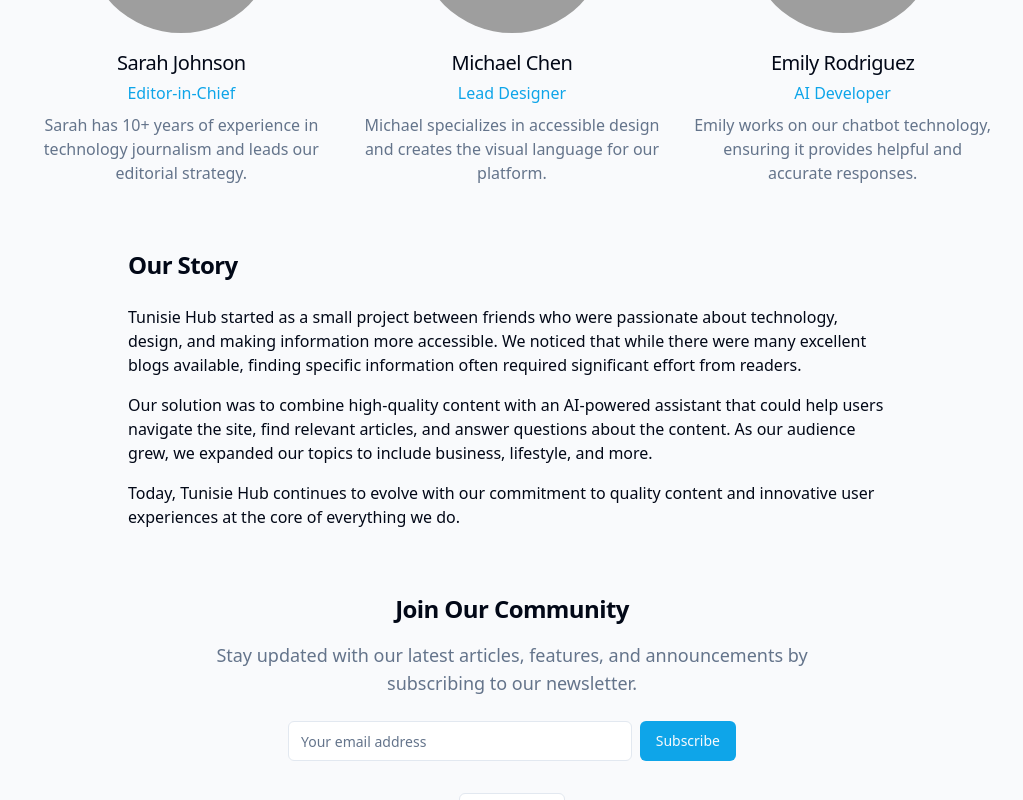
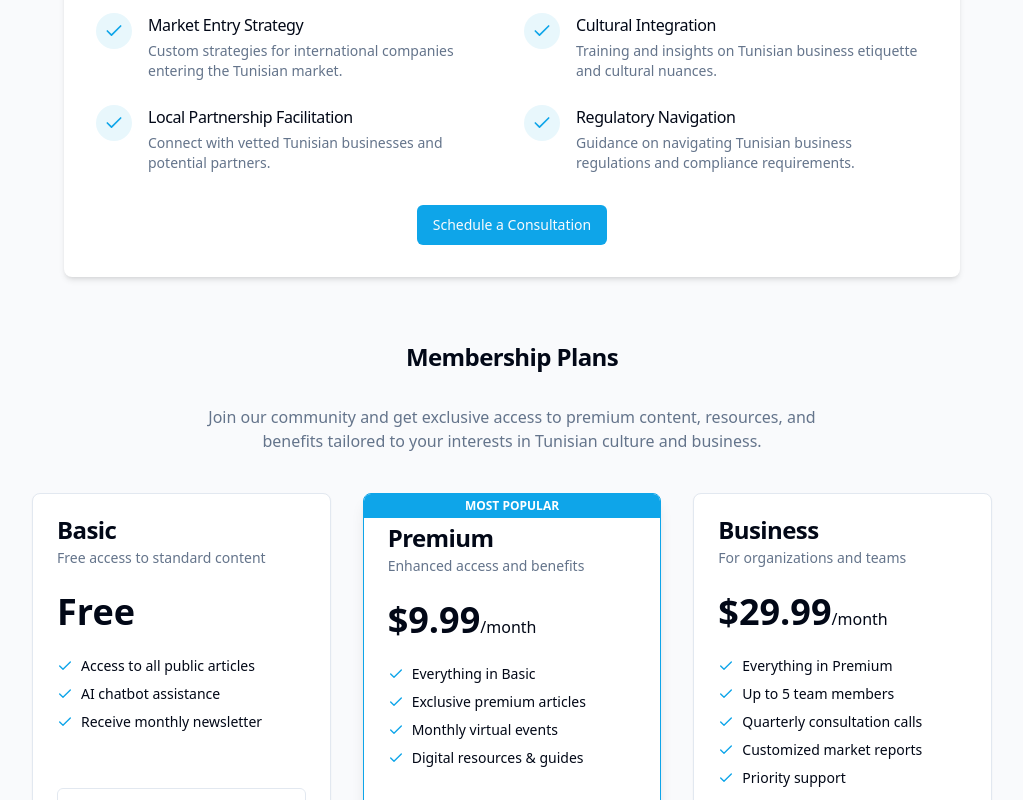
Before and after one commit to ZidiEya/blog-whisperer-chat, a React (Vite) app: page /about in a window 1280 px wide. Shown: the part 1120-1920 px from the top of the page, without its empty margins (128-1151 px from the left). Built offline with nearby package versions, Linux system fonts and the light colour scheme; grey boxes are pictures that could not be loaded.

Commit message:
Add consulting services and membership model
Added consulting services and membership model options to the website.

```diff
--- a/src/pages/About.tsx
+++ b/src/pages/About.tsx
@@ -4,6 +4,8 @@ import { Button } from '@/components/ui/button';
 import { Link } from 'react-router-dom';
 import { Avatar, AvatarImage, AvatarFallback } from '@/components/ui/avatar';
 import { AspectRatio } from '@/components/ui/aspect-ratio';
+import { Check, Users } from 'lucide-react';
+import { Card, CardContent, CardDescription, CardFooter, CardHeader, CardTitle } from '@/components/ui/card';
 
 const About = () => {
   return (
@@ -42,6 +44,192 @@ const About = () => {
                 and find exactly what they're looking for with minimal effort.
               </p>
             </div>
+          </div>
+        </section>
+
+        {/* Consulting Services section */}
+        <section className="mb-16">
+          <h2 className="text-2xl font-bold mb-8 text-center">Consulting Services</h2>
+          <div className="max-w-4xl mx-auto">
+            <div className="bg-white rounded-lg shadow-md p-8 mb-8">
+              <h3 className="text-xl font-bold mb-4 text-blog-accent">Expert Guidance for Your Tunisian Ventures</h3>
+              <p className="mb-6">
+                Leverage our deep understanding of Tunisian business landscape, culture, and market dynamics.
+                Our team of experts provides tailored consulting services to help businesses, entrepreneurs,
+                and individuals navigate opportunities in Tunisia.
+              </p>
+
+              <div className="grid md:grid-cols-2 gap-6 mb-8">
+                <div className="flex items-start">
+                  <div className="bg-blog-muted p-2 rounded-full mr-4">
+                    <Check className="h-5 w-5 text-blog-accent" />
+                  </div>
+                  <div>
+                    <h4 className="font-medium mb-1">Market Entry Strategy</h4>
+                    <p className="text-sm text-muted-foreground">
+                      Custom strategies for international companies entering the Tunisian market.
+                    </p>
+                  </div>
+                </div>
+
+                <div className="flex items-start">
+                  <div className="bg-blog-muted p-2 rounded-full mr-4">
+                    <Check className="h-5 w-5 text-blog-accent" />
+                  </div>
+                  <div>
+                    <h4 className="font-medium mb-1">Cultural Integration</h4>
+                    <p className="text-sm text-muted-foreground">
+                      Training and insights on Tunisian business etiquette and cultural nuances.
+                    </p>
+                  </div>
+                </div>
+
+                <div className="flex items-start">
+                  <div className="bg-blog-muted p-2 rounded-full mr-4">
+                    <Check className="h-5 w-5 text-blog-accent" />
+                  </div>
+                  <div>
+                    <h4 className="font-medium mb-1">Local Partnership Facilitation</h4>
+                    <p className="text-sm text-muted-foreground">
+                      Connect with vetted Tunisian businesses and potential partners.
+                    </p>
+                  </div>
+                </div>
+
+                <div className="flex items-start">
+                  <div className="bg-blog-muted p-2 rounded-full mr-4">
+                    <Check className="h-5 w-5 text-blog-accent" />
+                  </div>
+                  <div>
+                    <h4 className="font-medium mb-1">Regulatory Navigation</h4>
+                    <p className="text-sm text-muted-foreground">
+                      Guidance on navigating Tunisian business regulations and compliance requirements.
+                    </p>
+                  </div>
+                </div>
+              </div>
+
+              <div className="text-center">
+                <Button className="bg-blog-accent hover:bg-blog-highlight">
+                  Schedule a Consultation
+                </Button>
+              </div>
+            </div>
+          </div>
+        </section>
+
+        {/* Membership section */}
+        <section className="mb-16">
+          <h2 className="text-2xl font-bold mb-8 text-center">Membership Plans</h2>
+          <p className="text-center text-muted-foreground max-w-2xl mx-auto mb-10">
+            Join our community and get exclusive access to premium content, resources, and benefits tailored to your interests in Tunisian culture and business.
+          </p>
+
+          <div className="grid md:grid-cols-3 gap-8 max-w-5xl mx-auto">
+            {/* Basic Plan */}
+            <Card className="relative overflow-hidden">
+              <CardHeader>
+                <CardTitle>Basic</CardTitle>
+                <CardDescription>Free access to standard content</CardDescription>
+              </CardHeader>
+              <CardContent>
+                <div className="text-4xl font-bold mb-6">
+                  Free
+                </div>
+                <ul className="space-y-2 mb-8">
+                  <li className="flex items-center">
+                    <Check className="h-4 w-4 text-blog-accent mr-2" />
+                    <span className="text-sm">Access to all public articles</span>
+                  </li>
+                  <li className="flex items-center">
+                    <Check className="h-4 w-4 text-blog-accent mr-2" />
+                    <span className="text-sm">AI chatbot assistance</span>
+                  </li>
+                  <li className="flex items-center">
+                    <Check className="h-4 w-4 text-blog-accent mr-2" />
+                    <span className="text-sm">Receive monthly newsletter</span>
+                  </li>
+                </ul>
+              </CardContent>
+              <CardFooter>
+                <Button variant="outline" className="w-full">Get Started</Button>
+              </CardFooter>
+            </Card>
+
+            {/* Premium Plan */}
+            <Card className="relative overflow-hidden border-blog-accent shadow-lg">
+              <div className="absolute top-0 left-0 w-full bg-blog-accent text-white text-center py-1 text-xs font-bold">
+                MOST POPULAR
+              </div>
+              <CardHeader className="pt-8">
+                <CardTitle>Premium</CardTitle>
+                <CardDescription>Enhanced access and benefits</CardDescription>
+              </CardHeader>
+              <CardContent>
+                <div className="text-4xl font-bold mb-6">
+                  $9.99<span className="text-base font-normal">/month</span>
+                </div>
+                <ul className="space-y-2 mb-8">
+                  <li className="flex items-center">
+                    <Check className="h-4 w-4 text-blog-accent mr-2" />
+                    <span className="text-sm">Everything in Basic</span>
+                  </li>
+                  <li className="flex items-center">
+                    <Check className="h-4 w-4 text-blog-accent mr-2" />
+                    <span className="text-sm">Exclusive premium articles</span>
+                  </li>
+                  <li className="flex items-center">
+                    <Check className="h-4 w-4 text-blog-accent mr-2" />
+                    <span className="text-sm">Monthly virtual events</span>
+                  </li>
+                  <li className="flex items-center">
+                    <Check className="h-4 w-4 text-blog-accent mr-2" />
+                    <span className="text-sm">Digital resources & guides</span>
+                  </li>
+                </ul>
+              </CardContent>
+              <CardFooter>
+                <Button className="w-full bg-blog-accent hover:bg-blog-highlight">Subscribe Now</Button>
+              </CardFooter>
+            </Card>
+
+            {/* Business Plan */}
+            <Card className="relative overflow-hidden">
+              <CardHeader>
+                <CardTitle>Business</CardTitle>
+                <CardDescription>For organizations and teams</CardDescription>
+              </CardHeader>
+              <CardContent>
+                <div className="text-4xl font-bold mb-6">
+                  $29.99<span className="text-base font-normal">/month</span>
+                </div>
+                <ul className="space-y-2 mb-8">
+                  <li className="flex items-center">
+                    <Check className="h-4 w-4 text-blog-accent mr-2" />
+                    <span className="text-sm">Everything in Premium</span>
+                  </li>
+                  <li className="flex items-center">
+                    <Check className="h-4 w-4 text-blog-accent mr-2" />
+                    <span className="text-sm">Up to 5 team members</span>
+                  </li>
+                  <li className="flex items-center">
+                    <Check className="h-4 w-4 text-blog-accent mr-2" />
+                    <span className="text-sm">Quarterly consultation calls</span>
+                  </li>
+                  <li className="flex items-center">
+                    <Check className="h-4 w-4 text-blog-accent mr-2" />
+                    <span className="text-sm">Customized market reports</span>
+                  </li>
+                  <li className="flex items-center">
+                    <Check className="h-4 w-4 text-blog-accent mr-2" />
+                    <span className="text-sm">Priority support</span>
+                  </li>
+                </ul>
+              </CardContent>
+              <CardFooter>
+                <Button variant="outline" className="w-full">Contact Sales</Button>
+              </CardFooter>
+            </Card>
           </div>
         </section>
 
```
